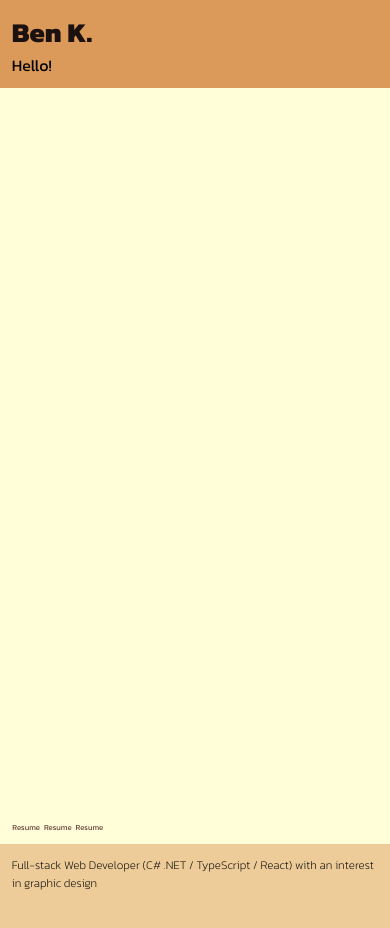
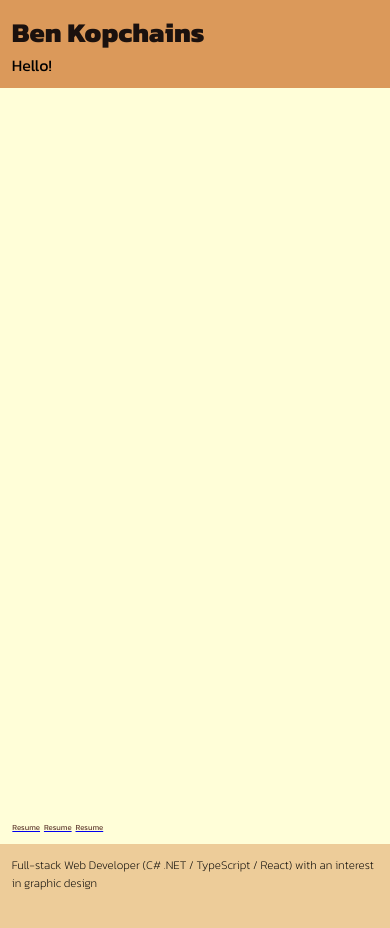
Before and after one commit to bkopchains/resume, a Next.js app: page /resumee/ResumeBold in a window 390 px wide. Shown: the top 928 px of the page. Built offline with nearby package versions, Linux system fonts and the light colour scheme.

Commit message:
error cleanup

```diff
--- a/src/hooks/useWindowDimensions.tsx
+++ b/src/hooks/useWindowDimensions.tsx
@@ -2,27 +2,26 @@
 
 //see https://stackoverflow.com/a/36862446
 
-function getWindowDimensions() {
-  const { innerWidth: width, innerHeight: height } = window;
-  return {
-    width,
-    height
-  };
-}
+const useWindowDimensions = () => {
+  // const [windowDimensions, setWindowDimensions] = useState({
+  //   width: window.innerWidth,
+  //   height: window.innerHeight
+  // });
 
-const useWindowDimensions = () => {
-  const [windowDimensions, setWindowDimensions] = useState(getWindowDimensions());
+  // useEffect(() => {
+  //   function handleResize() {
+  //     setWindowDimensions({
+  //       width: window.innerWidth,
+  //       height: window.innerHeight
+  //     });
+  //   }
 
-  useEffect(() => {
-    function handleResize() {
-      setWindowDimensions(getWindowDimensions());
-    }
+  //   window.addEventListener('resize', handleResize);
+  //   return () => window.removeEventListener('resize', handleResize);
+  // }, []);
 
-    window.addEventListener('resize', handleResize);
-    return () => window.removeEventListener('resize', handleResize);
-  }, []);
-
-  return windowDimensions;
+  // return windowDimensions;
+  return ({width: 0, height: 0})
 }
 
 export default useWindowDimensions
--- a/src/pages/resume/ResumeNeu.tsx
+++ b/src/pages/resume/ResumeNeu.tsx
@@ -2,7 +2,6 @@
 // import Spline from '@splinetool/react-spline'; //TODO: Maybe replace with threeJS if it loads faster - do the models again in blender
 import { Card, CardBody, CardHeader } from 'components/Card';
 import CustomLink from 'components/Shared/CustomLinkNeu';
-import useWindowDimensions from 'hooks/useWindowDimensions';
 import { faAward, faBriefcase, faEnvelope, faGraduationCap, faScrewdriverWrench } from "@fortawesome/free-solid-svg-icons";
 import { FontAwesomeIcon } from "@fortawesome/react-fontawesome";
 
--- a/src/pages/resumee/ResumeBold.tsx
+++ b/src/pages/resumee/ResumeBold.tsx
@@ -1,15 +1,15 @@
 import React, { FC } from 'react';
 import CustomLink from 'components/Shared/CustomLinkBold';
-import useWindowDimensions from 'hooks/useWindowDimensions';
+// import useWindowDimensions from 'hooks/useWindowDimensions';
 
 const ResumeBold: FC = () => {
 
-  const { width } = useWindowDimensions();
+  // const { width } = useWindowDimensions();
   return (
     <div className="bold-App">
       <div className={"flexRow bg-tan"} style={{ height: "100vh", justifyContent: "space-between" }}>
         <div className={'bg-lightorange bold-App-header'} >
-          <div className='bold-App-header-text sticky'>Ben {width < 1000 ? "K." : "Kopchains"}</div>
+          <div className='bold-App-header-text sticky'>Ben Kopchains</div>
           <div>Hello!</div>
         </div>
         <div>
```
Also changed, not shown: package.json (+4 -7 lines), public/manifest.json, 1 other file (tests, documents, lock files or other folders).
